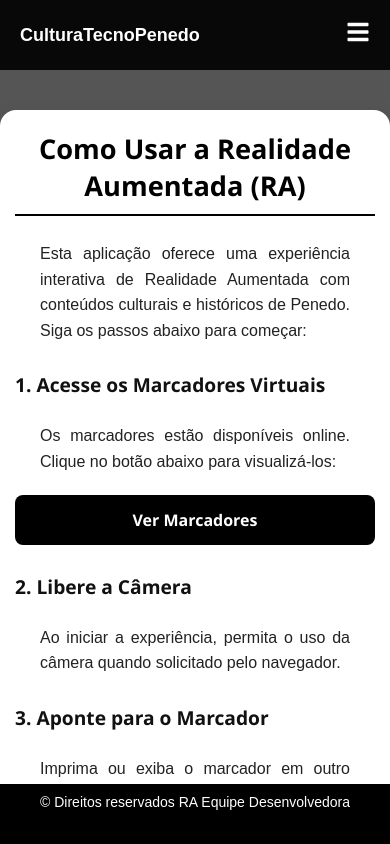
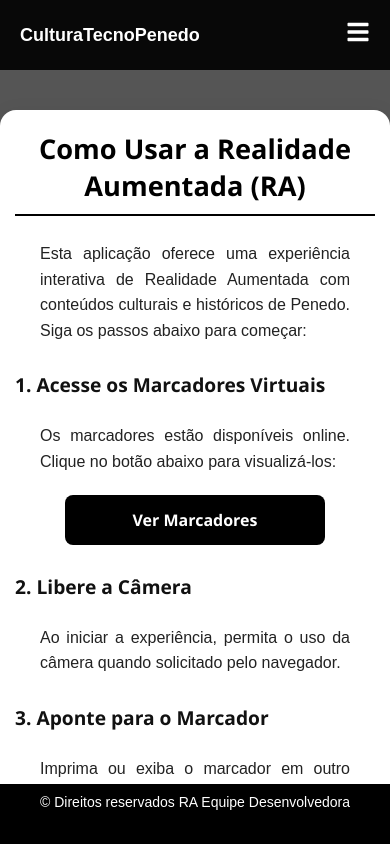
Before and after one commit to JoseeLucass/CulturaTecnoPenedo, a React (Create React App) app: page /sobre in a window 390 px wide. Shown: the top 844 px of the page. Built offline with nearby package versions, Linux system fonts and the light colour scheme.

Commit message:
Fix: Ajustar CSS Vazado

```diff
--- a/src/paginas/sobre/sobre.css
+++ b/src/paginas/sobre/sobre.css
@@ -1,10 +1,3 @@
-
-* {
-  box-sizing: border-box;
-  margin: 0;
-  padding: 0;
-}
-
 .instrucoes-container {
   max-width: 900px;
   margin: 40px auto;
@@ -39,7 +32,9 @@
 }
 
 .botao-centro {
-  text-align: center;
+  display: flex;
+  justify-content: center;
+  align-items: center;
   margin: 20px 0;
 }
 
@@ -53,6 +48,10 @@
   border: none;
   border-radius: 8px;
   transition: background-color 0.3s ease;
+  cursor: pointer;
+  max-width: 220px;
+  width: 100%;
+  text-align: center;
 }
 
 .botao:hover {
@@ -81,9 +80,7 @@
   }
 
   .botao {
-    width: 100%;
-    display: inline-block;
-    padding: 14px;
     font-size: 1rem;
+    padding: 14px 20px;
   }
 }
```
